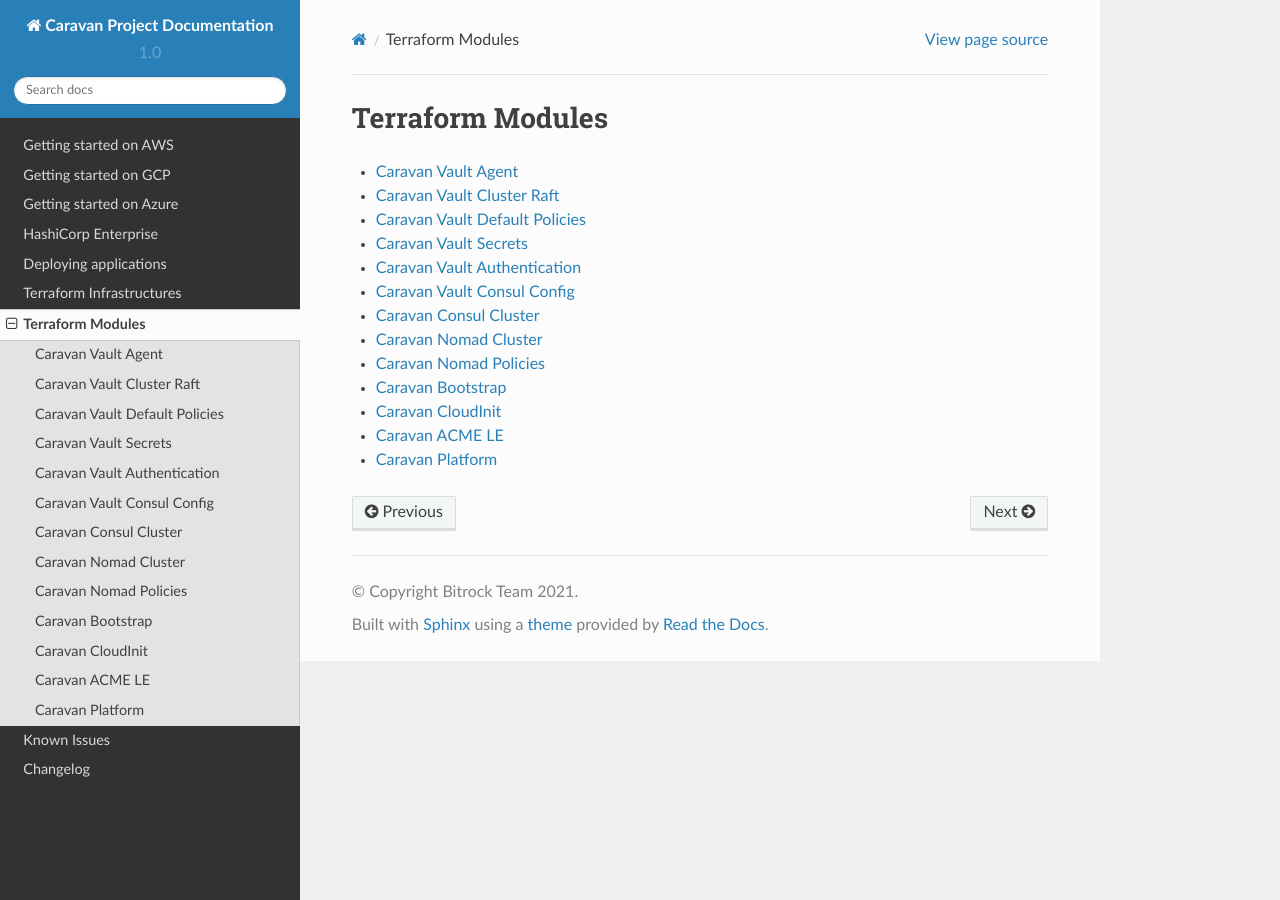
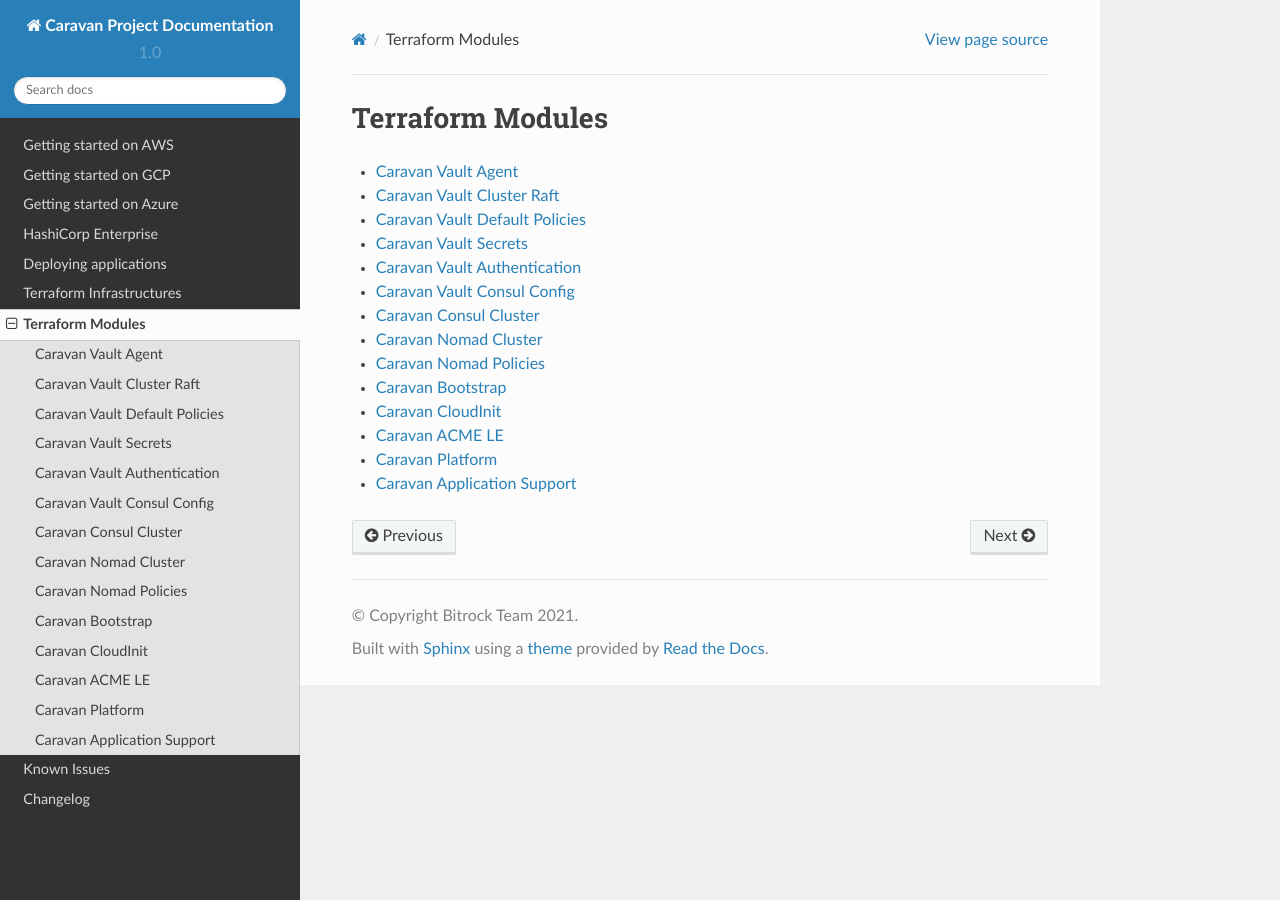
Before and after one commit to bitrockteam/caravanproject, a Sphinx documentation site: the page built from docs/tf-modules/index.rst, in a window 1280 px wide. Built offline with Sphinx 7.4.7 and the Read the Docs theme 2.0.0, drawn with Linux system fonts in a browser that asks for light colours.

Commit message:
Add caravan-application-support

```diff
--- a/docs/tf-modules/index.rst
+++ b/docs/tf-modules/index.rst
@@ -12,3 +12,4 @@
     ../caravan-cloudinit/*
     ../caravan-acme-le/*
     ../caravan-platform/*
+    ../caravan-application-support/*
```
